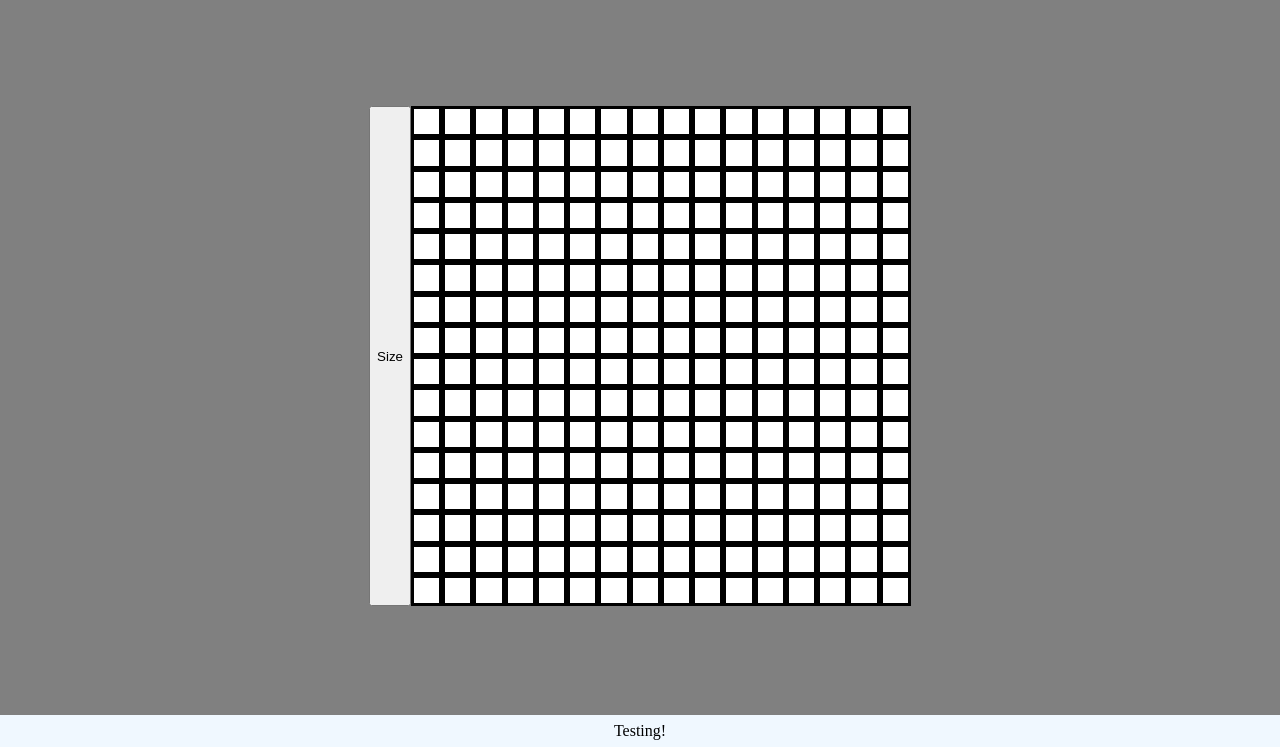
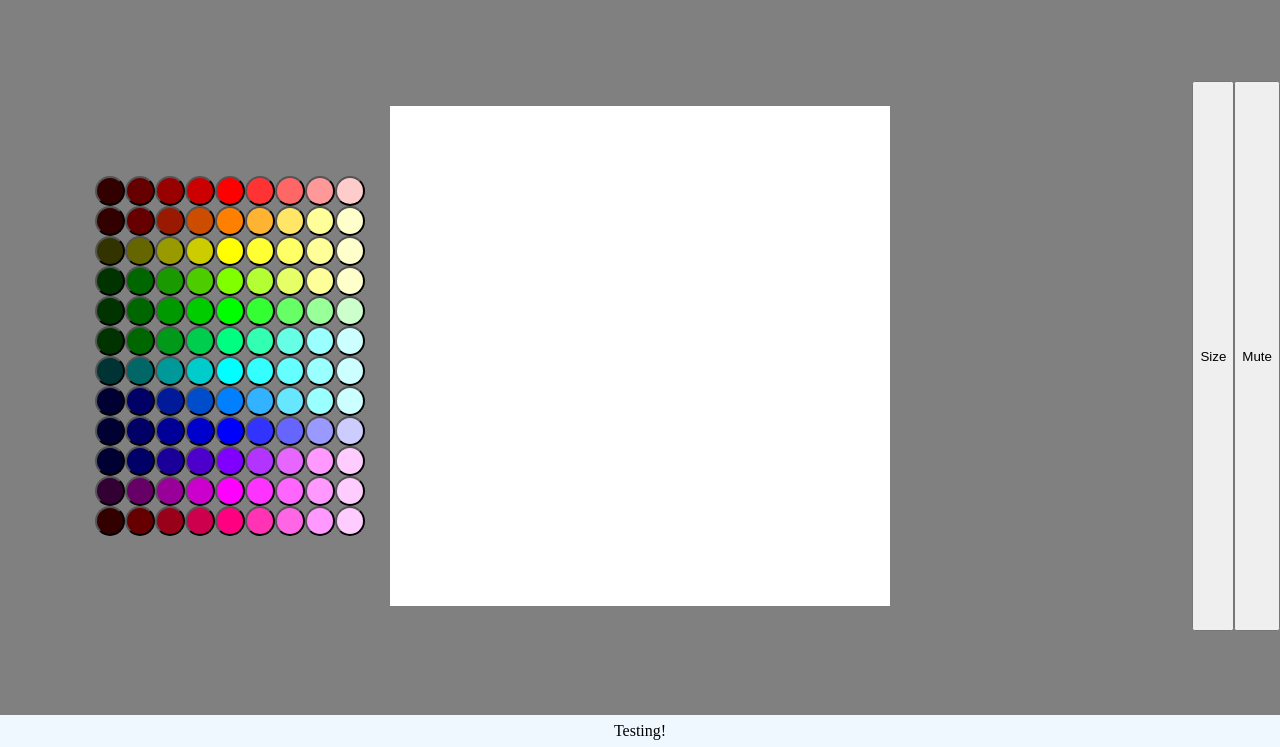
Before and after one commit to Kelvin-Yeung/pixel-painter, a plain HTML site: page index.html in a window 1280 px wide. Shown: the part 53-800 px from the top of the page. Drawn offline with Linux system fonts and the light colour scheme.

Commit message:
Added colour change functionality of common RGB values

```diff
--- a/index.html
+++ b/index.html
@@ -23,8 +23,15 @@
       </div>
     </header>
     <div class="content">
-      <button type="button" height="10px">Size</button>
-      <div class="container"></div>
+      <div class="colours">
+        <div class="darkshades"></div>
+        <div class="lightshades"></div>
+      </div>
+      <div class="container" id="absolute"></div>
+      <div class="features">
+        <button type="button" height="10px">Size</button>
+        <button type="button" height="10px">Mute</button>
+      </div>
     </div>
     <footer>
       Testing!
--- a/script.js
+++ b/script.js
@@ -2,8 +2,11 @@ const MIN_SIZE = 1;
 const MAX_SIZE = 50;
 const DEFAULT_SIZE = 16;
 const canvas = document.querySelector(".container");
+const lightBtns = document.querySelector(".lightshades");
+const darkBtns = document.querySelector(".darkshades");
 const sizeButton = document.querySelector("button");
 let drawing = false;
+let colour = "blue";
 
 function createCanvas(size) {
   if (size < MIN_SIZE || size > MAX_SIZE) {
@@ -16,9 +19,63 @@ function createCanvas(size) {
     const square = document.createElement("div");
     square.classList.add("pixel");
     canvas.appendChild(square);
+    canvas.addEventListener("mousedown", paintCanvas);
     canvas.addEventListener("mouseover", paintCanvas);
   }
 }
+
+function createColourBtns() {
+  // Learn how to error handle in JS
+  let rgbvals = [255, 255, 255, 128, 0, 0, 0, 0, 0, 128, 255, 255];
+  for (let i = 0; i < 12; ++i) {
+    for (let j = 0; j < 5; ++j) {
+      let lightRed = rgbvals[i] + (j * 51);
+      let lightGreen = rgbvals[(i + 8) % 12] + (j * 51);
+      let lightBlue = rgbvals[(i + 4) % 12] + (j * 51);
+      const btn = document.createElement("button");
+      btn.style.type = "button";
+      btn.style.width = "30px";
+      btn.style.height = "30px";
+      btn.style.borderRadius = "50%";
+      btn.style.backgroundColor = "rgb(" + Math.min(lightRed, 255) + ',' + Math.min(lightGreen, 255) + ',' + Math.min(lightBlue, 255) + ')';
+      btn.addEventListener("click", (event) => {
+        colour = event.target.style.backgroundColor;
+      });
+      lightBtns.appendChild(btn);
+      console.log("Red: " + lightRed);
+      console.log("Blue: " + lightBlue);
+      console.log("Green: " + lightGreen);
+    }
+  }
+}
+
+function createColourBtns2() {
+  // Learn how to error handle in JS
+  let rgbvals = [255, 255, 255, 128, 0, 0, 0, 0, 0, 128, 255, 255];
+  for (let i = 0; i < 12; ++i) {
+    for (let j = 4; j > 0; --j) {
+      let red = rgbvals[i] - (j * 51);
+      let green = rgbvals[(i + 8) % 12] - (j * 51);
+      let blue = rgbvals[(i + 4) % 12] - (j * 51);
+      const btn = document.createElement("button");
+      btn.style.type = "button";
+      btn.style.width = "30px";
+      btn.style.height = "30px";
+      btn.style.borderRadius = "50%";
+      btn.style.backgroundColor = "rgb(" + Math.max(red, 0) + ',' + Math.max(green, 0) + ',' + Math.max(blue, 0) + ')';
+      btn.addEventListener("click", (event) => {
+        colour = event.target.style.backgroundColor;
+      });
+      darkBtns.appendChild(btn);
+      console.log("Red: " + red);
+      console.log("Blue: " + green);
+      console.log("Green: " + blue);
+    }
+  }
+}
+
+createColourBtns();
+createColourBtns2();
 
 function destroyCanvas() {
   while (canvas.firstChild) {
@@ -27,8 +84,8 @@ function destroyCanvas() {
 }
 
 function paintCanvas(event) {
-  if (drawing) {
-    event.target.style.backgroundColor = "blue";
+  if (drawing || event.type === "mousedown") {
+    event.target.style.backgroundColor = colour;
   }
 }
 
--- a/style.css
+++ b/style.css
@@ -32,21 +32,53 @@ a {
 
 .content {
   display: flex;
-  justify-content: center;
+}
+
+.colours {
+  display: flex;
+  align-items: center;
+  justify-content: flex-end;
+  flex: 1;
+}
+
+.darkshades {
+  display: grid;
+  grid-template-columns: repeat(4, 30px);
+  grid-template-rows: repeat(12, 30px);
+}
+
+.lightshades {
+  display: grid;
+  grid-template-columns: repeat(5, 30px);
+  grid-template-rows: repeat(12, 30px);
+}
+
+.colours button {
+  width: 30px;
+  height: 30px;
+  border-radius: 50%;
+}
+
+.features {
+  flex: 1;
+  display: flex;
+  justify-content: flex-end;
 }
 
 .container {
+  flex-shrink: 0;
   display: grid;
   grid-template-columns: repeat(16, 1fr);
   grid-template-rows: repeat(16, 1fr);
   width: 500px;
   height: 500px;
+  margin: 25px;
 
 }
 
 .pixel {
   background-color: white;
-  border: solid;
+
 }
 
 footer {
```
